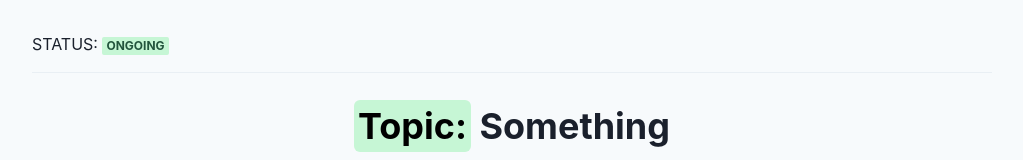
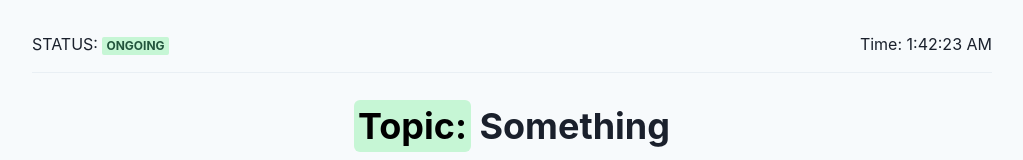
Before and after one commit to chocomilku/quick-assess, a React (Vite) app in the folder client/: page / in a window 1280 px wide. Shown: the top 160 px of the page, without its empty margins (128-1151 px from the left). Built offline with nearby package versions, Linux system fonts and the light colour scheme.

Commit message:
feat: made category as a radio button

```diff
--- a/client/src/components/CategoryBox.tsx
+++ b/client/src/components/CategoryBox.tsx
@@ -1,4 +1,12 @@
-import { Heading, Divider, Box, Text, BackgroundProps } from "@chakra-ui/react";
+import {
+	Heading,
+	Divider,
+	Box,
+	Text,
+	BackgroundProps,
+	UseRadioProps,
+	useRadio,
+} from "@chakra-ui/react";
 
 interface CategoryBoxProps {
 	categoryText: string;
@@ -6,10 +14,21 @@ interface CategoryBoxProps {
 	categoryColor: BackgroundProps["bg"];
 }
 
-const CategoryBox: React.FC<CategoryBoxProps> = (props) => {
+type CategoryBoxPropsAsRadio = CategoryBoxProps & { radioProps: UseRadioProps };
+
+const CategoryBox: React.FC<CategoryBoxPropsAsRadio> = (props) => {
+	const { getInputProps, getRadioProps } = useRadio(props.radioProps);
+
+	const input = getInputProps();
+	const radio = getRadioProps();
+	const { radioProps, ..._category } = props;
+
 	return (
 		<>
+			<Box as="label" flexGrow={1} flexShrink={1}>
+				<input {...input} />
 				<Box
+					{...radio}
 					maxW="sm"
 					border="2px"
 					borderColor={`${props.categoryColor}.700`}
@@ -28,6 +47,7 @@ const CategoryBox: React.FC<CategoryBoxProps> = (props) => {
 					<Divider my="2" />
 					<Text>+{props.categoryPoints} points</Text>
 				</Box>
+			</Box>
 		</>
 	);
 };
--- /dev/null
+++ b/client/src/components/Clock.tsx
@@ -0,0 +1,20 @@
+import React, { useState, useEffect } from "react";
+import { Text } from "@chakra-ui/react";
+
+const Clock: React.FC = () => {
+	const [time, setTime] = useState(new Date().toLocaleTimeString());
+
+	useEffect(() => {
+		const timer = setInterval(() => {
+			setTime(new Date().toLocaleTimeString());
+		}, 1000);
+
+		return () => {
+			clearInterval(timer);
+		};
+	}, []);
+
+	return <Text>Time: {time}</Text>;
+};
+
+export default Clock;
--- a/client/src/pages/AppPage/GameDifficultySelection.tsx
+++ b/client/src/pages/AppPage/GameDifficultySelection.tsx
@@ -1,4 +1,4 @@
-import { Flex, Text } from "@chakra-ui/react";
+import { Flex, Text, useRadioGroup } from "@chakra-ui/react";
 import CategoryBox, { CategoryBoxProps } from "../../components/CategoryBox";
 
 interface GameDifficultySelectionProps {
@@ -8,6 +8,14 @@ interface GameDifficultySelectionProps {
 const GameDifficultySelectionSubPage: React.FC<GameDifficultySelectionProps> = (
 	props
 ) => {
+	const { getRootProps, getRadioProps } = useRadioGroup({
+		name: "category",
+		onChange: console.log,
+		// pass this to parent component with an onChange prop
+		//TODO: add categoryId to interface
+	});
+
+	const group = getRootProps();
 	return (
 		<>
 			<Flex
@@ -18,7 +26,14 @@ const GameDifficultySelectionSubPage: React.FC<GameDifficultySelectionProps> = (
 				alignItems="center"
 				p="4">
 				{props.selection.map((category, i) => {
-					return <CategoryBox key={`category-box-${i}`} {...category} />;
+					const radio = getRadioProps({ value: category });
+					return (
+						<CategoryBox
+							key={`category-box-${i}`}
+							{...category}
+							radioProps={radio}
+						/>
+					);
 				})}
 			</Flex>
 			<Text textAlign="center" fontStyle="italic" color="gray.400">
--- a/client/src/pages/AppPage/index.tsx
+++ b/client/src/pages/AppPage/index.tsx
@@ -2,19 +2,24 @@ import {
 	Badge,
 	Container,
 	Divider,
+	Flex,
 	Heading,
 	Highlight,
 	Text,
 } from "@chakra-ui/react";
 import GameDifficultySelectionSubPage from "./GameDifficultySelection";
+import Clock from "../../components/Clock";
 
 const AppPage: React.FC = () => {
 	return (
 		<>
 			<Container maxW="container.lg" bg="gray.50" p="8" minH="100vh">
-				<Text pb="4">
-					STATUS: <Badge colorScheme="green">ONGOING</Badge>
-				</Text>
+				<Flex flexDirection="row" justifyContent="space-between">
+					<Text pb="4">
+						STATUS: <Badge colorScheme="green">ONGOING</Badge>
+					</Text>
+					<Clock />
+				</Flex>
 				<Divider />
 				<Heading m="8" textAlign="center">
 					<Highlight
```
Lines whose indentation alone changed are shown as unchanged.
